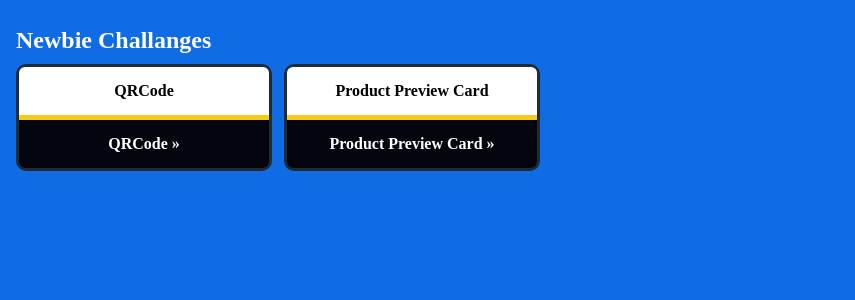
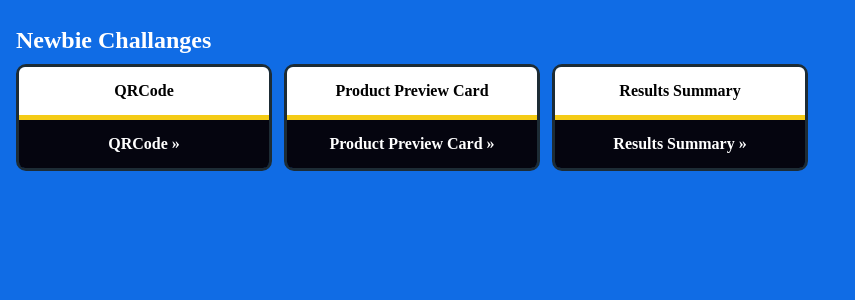
Before and after one commit to alexanderivanov2/frontend-mentor, a Vue app: page / in a window 1280 px wide. Shown: the top 300 px of the page, without its empty margins (0-855 px from the left). Built offline with nearby package versions, Linux system fonts and the light colour scheme.

Commit message:
implement data for new component and route

```diff
--- a/src/assets/constants/homePageConstants/newbieCardsConstants.js
+++ b/src/assets/constants/homePageConstants/newbieCardsConstants.js
@@ -6,6 +6,10 @@ const newbieCardsList = [
     {
         cardName: 'Product Preview Card',
         routeName: 'ProductPreviewCard',
+    },
+    {
+        cardName: 'Results Summary',
+        routeName: 'ResultsSummary',
     }
 ]
 
--- a/src/router/index.js
+++ b/src/router/index.js
@@ -19,6 +19,11 @@ const router = createRouter({
       path: '/newbie/product-preview-card',
       name: 'ProductPreviewCard',
       component: () => import('../views/NewbiePages/ProductPreviewCard/ProductPreviewCard.vue')
+    },
+    {
+      path: '/newbie/results-summary',
+      name: 'ResultsSummary',
+      component: () => import('../views/NewbiePages/ResultsSummary/ResultsSummary.vue')
     }
   ]
 })
```
